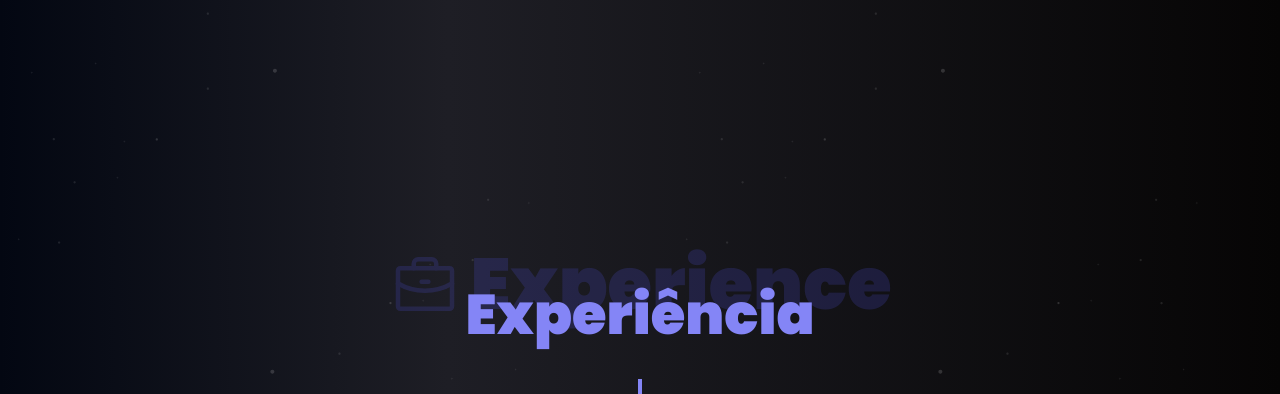
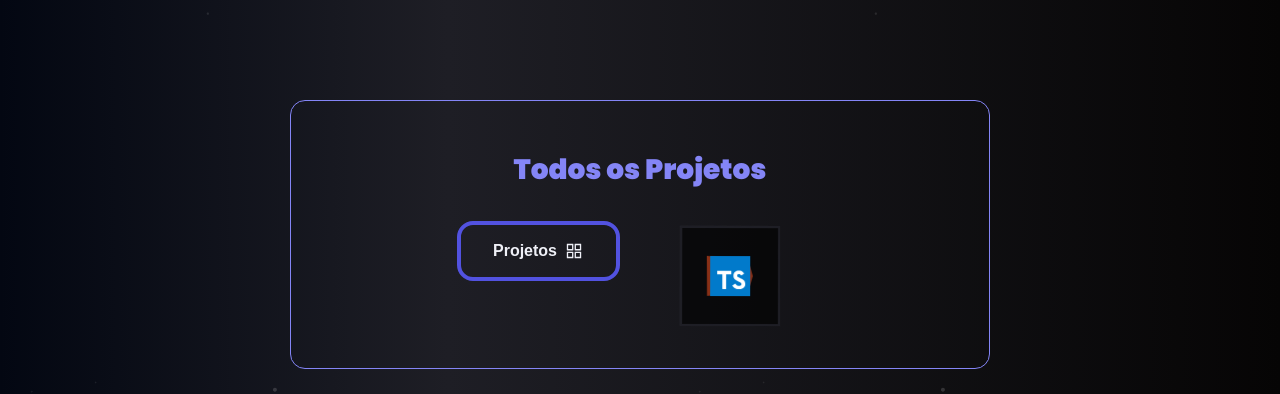
Before and after one commit to arthurjunior/arthurcarvalho, a React (Vite) app: page / in a window 1280 px wide. Shown: the part 2232-2626 px from the top of the page. Built offline with nearby package versions, Linux system fonts and the light colour scheme.

Commit message:
feat: 🎨 github Projects

```diff
--- a/index.html
+++ b/index.html
@@ -10,7 +10,7 @@
       href="https://fonts.googleapis.com/css2?family=Poppins:wght@100;200;300;400;500;600;700;900&display=swap"
       rel="stylesheet"
     />
-    <title>LLink | Portfólio</title>
+    <title>Lucas Santana | Portfólio</title>
   </head>
   <body>
     <div id="root"></div>
--- a/src/Pages/Home/index.tsx
+++ b/src/Pages/Home/index.tsx
@@ -9,6 +9,7 @@ import CardProject from "../../components/CardProject";
 import CardExperience from "../../components/CardExperiencie";
 import CardSkills from "../../components/CardSkills";
 import { ScrollTop } from "../../components/ScrollTop";
+import GitHub from "../../components/CardProject/GitHub";
 export default function Home() {
   return (
     <>
@@ -25,6 +26,7 @@ export default function Home() {
       </BannerContainer>
       <CardAbout />
       <CardProject/>
+      <GitHub/>
       <CardExperience/>
       <CardSkills/>
       <ScrollTop/>
--- /dev/null
+++ b/src/components/CardProject/GitHub/index.tsx
@@ -0,0 +1,42 @@
+import { ButtonGit, ContainerGit, ContentGit , Cubo, Container} from "./styles";
+import { AiOutlineAppstore } from "react-icons/ai";
+export default function GitHub() {
+  return (
+    <Container>
+    <ContainerGit>
+      <h4>Todos os Projetos</h4>
+      <ContentGit>
+        <a href="https://github.com/LSB30" target="_blank">
+          <ButtonGit>
+            Projetos <AiOutlineAppstore size={20} />
+          </ButtonGit>
+        </a>
+        <Cubo>
+          <div className="stage-cube-cont">
+            <div className="cubespinner">
+              <div className="face1">
+                <img src="/skills/html.svg" alt="Html" />
+              </div>
+              <div className="face2">
+                <img src="/skills/react.svg" alt="React JS" />
+              </div>
+              <div className="face3">
+                <img src="/skills/javascript (2).svg" alt="JavaScript" />
+              </div>
+              <div className="face4">
+                <img src="/skills/typescript.svg" alt="TypeScript" />
+              </div>
+              <div className="face5">
+                <img src="/skills/css.svg" alt="Css" />
+              </div>
+              <div className="face6">
+                <img src="/skills/next-js.svg" alt="Next JS" />
+              </div>
+            </div>
+          </div>
+        </Cubo>
+      </ContentGit>
+    </ContainerGit>
+    </Container>
+  );
+}
--- /dev/null
+++ b/src/components/CardProject/GitHub/styles.ts
@@ -0,0 +1,156 @@
+import styled from "styled-components";
+
+export const Container = styled.section`
+  padding-top: 5rem;
+  display: flex;
+  justify-content: center;
+  align-items: center;
+  flex-direction: column;
+`;
+export const ContainerGit = styled.div`
+  border-radius: 15px;
+  border: 1px solid #8485f6;
+  display: flex;
+  justify-content: center;
+  align-items: center;
+  flex-direction: column;
+  width: 100%;
+  height: 26.9rem;
+  padding-bottom: 5rem;
+  max-width: 70rem;
+
+  h4 {
+    margin-top: 1rem;
+    margin-bottom: 3rem;
+    font-weight: 900;
+    font-size: 2.8rem;
+    text-align: center;
+    color: #8485f6;
+  }
+`;
+
+export const ContentGit = styled.div`
+  display: flex;
+  flex-direction: column;
+  justify-content: center;
+  align-items: center;
+  gap: 5rem;
+
+  @media (min-width: 768px) {
+    display: grid;
+    align-items: center;
+    justify-content: center;
+    grid-template-columns: 1fr 1fr;
+    gap: 8rem;
+    padding-left: 4rem;
+  }
+`;
+
+export const Cubo = styled.div`
+  position: relative;
+  padding-bottom: 5rem;
+
+  .stage-cube-cont {
+    position: absolute;
+
+    @media (min-width: 768px) {
+      left: 3rem;
+    }
+  }
+
+  .cubespinner {
+    animation: spincube 13s ease-in-out infinite;
+    transform-style: preserve-3d;
+    transform-origin: 50px 50px 0;
+    margin-left: calc(50% - 50px);
+
+    &:hover {
+      animation-play-state: paused;
+    }
+
+    img {
+      width: 4rem;
+    }
+
+    div {
+      position: absolute;
+      width: 10rem;
+      height: 10rem;
+      border: 2px solid #1e1e25;
+      background: rgba(1, 1, 1, 0.4);
+      text-align: center;
+      display: flex;
+      justify-content: center;
+      align-items: center;
+    }
+
+    .face1 {
+      transform: translateZ(50px);
+    }
+    .face2 {
+      transform: rotateY(90deg) translateZ(50px);
+    }
+    .face3 {
+      transform: rotateY(90deg) rotateX(90deg) translateZ(50px);
+    }
+    .face4 {
+      transform: rotateY(180deg) rotateZ(90deg) translateZ(50px);
+    }
+    .face5 {
+      transform: rotateY(-90deg) rotateZ(90deg) translateZ(50px);
+    }
+    .face6 {
+      transform: rotateX(-90deg) translateZ(50px);
+    }
+  }
+
+  @keyframes spincube {
+    from,
+    to {
+      transform: rotateX(0deg) rotateY(0deg) rotateZ(0deg);
+    }
+    16% {
+      transform: rotateY(-90deg) rotateZ(90deg);
+    }
+    33% {
+      transform: rotateY(-90deg) rotateX(90deg);
+    }
+    50% {
+      transform: rotateY(-180deg) rotateZ(90deg);
+    }
+    66% {
+      transform: rotateY(-270deg) rotateX(90deg);
+    }
+    83% {
+      transform: rotateX(90deg);
+    }
+  }
+`;
+
+export const ButtonGit = styled.button`
+  display: flex;
+  justify-content: center;
+  align-items: center;
+  text-align: center;
+  gap: 0.7rem;
+  cursor: pointer;
+  border: 0.25em solid rgb(82, 82, 224);
+  padding: 1.6rem 3.2rem;
+   color: rgb(239, 240, 247);
+  font-size: 1.6rem;
+  font-weight: 700;
+  background-color: transparent;
+  border-radius: 1em;
+  outline: none;
+  position: relative;
+  transition: all 0.3s;
+  font-family: Arial, Helvetica, sans-serif;
+
+  &:hover {
+    color: black;
+    background-color: rgb(239, 240, 247);
+    box-shadow: 0 0 1em 0.25em rgb(82, 82, 224),
+      0 0 4em 2em rgb(82, 82, 224),
+      inset 0 0 0.75em 0.25em rgb(239, 240, 247);
+  }
+`;
```
